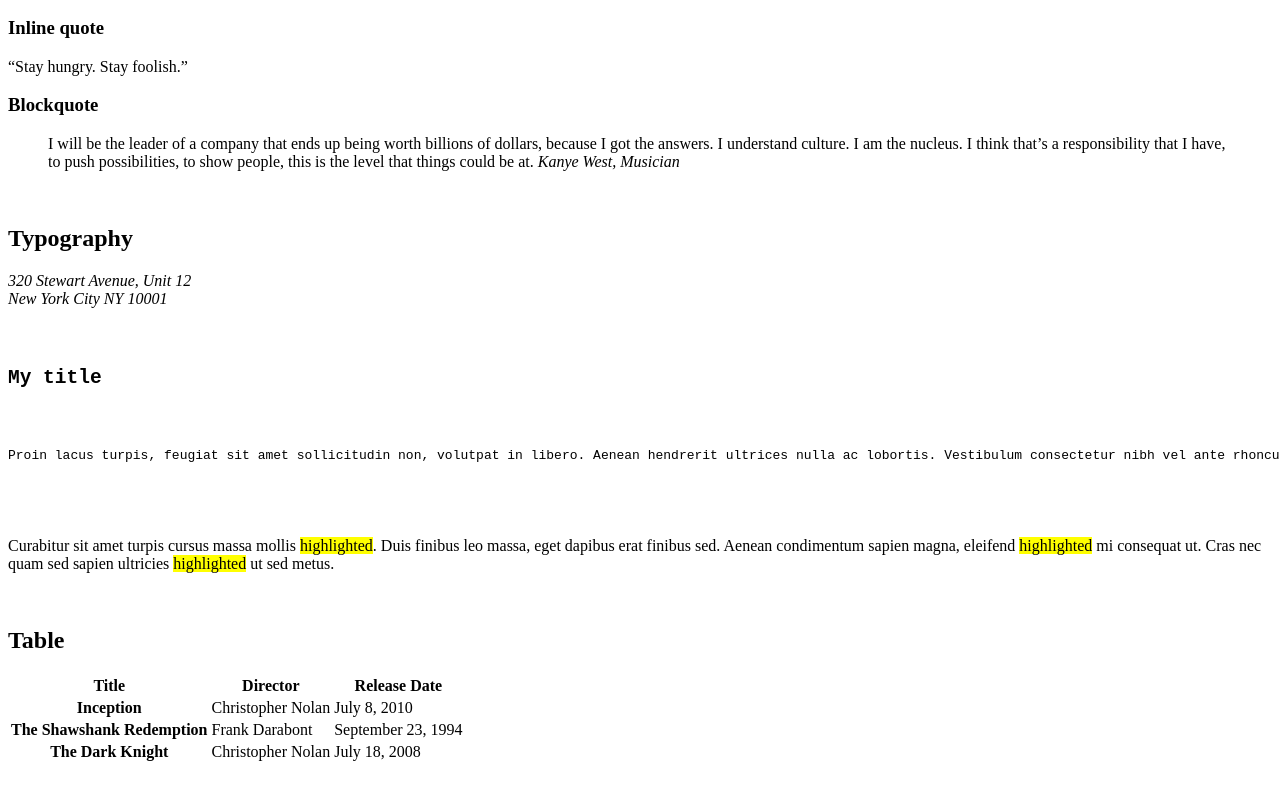
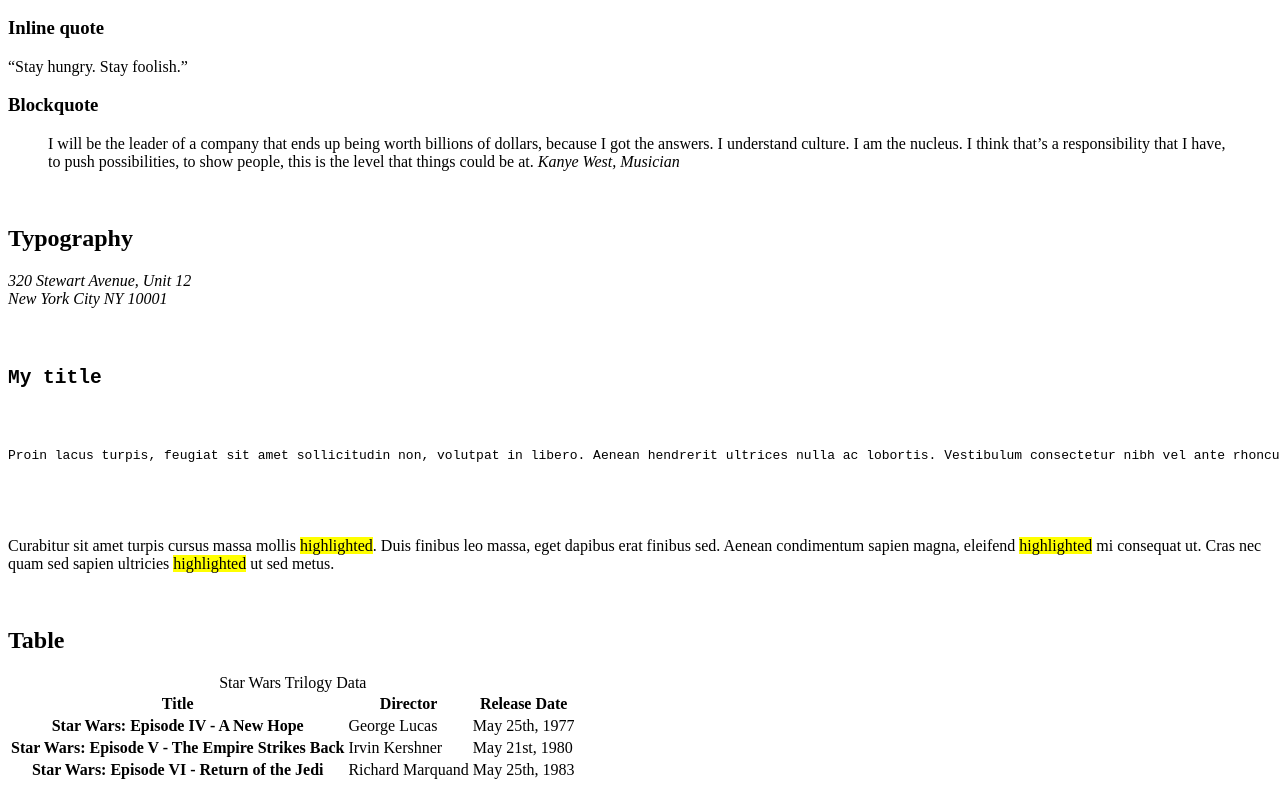
Before and after one commit to bouhvli/alx-frontend, a plain HTML site: page 0x00-html_advanced/33-styleguide.html in a window 1280 px wide. Shown: the part 1141-1931 px from the top of the page. Drawn offline with Linux system fonts and the light colour scheme.

Commit message:
pushing task 33

```diff
--- a/0x00-html_advanced/33-styleguide.html
+++ b/0x00-html_advanced/33-styleguide.html
@@ -122,6 +122,7 @@
         <h2>Table</h2>
       </header>
       <table>
+        <caption>Star Wars Trilogy Data</caption>
         <thead>
           <tr>
             <th scope="col">Title</th>
@@ -131,19 +132,19 @@
         </thead>
         <tbody>
           <tr>
-            <th scope="row">Inception</th>
-            <td>Christopher Nolan</td>
-            <td>July 8, 2010</td>
+            <th scope="row">Star Wars: Episode IV - A New Hope</th>
+            <td>George Lucas</td>
+            <td>May 25th, 1977</td>
           </tr>
           <tr>
-            <th scope="row">The Shawshank Redemption</th>
-            <td>Frank Darabont</td>
-            <td>September 23, 1994</td>
+            <th scope="row">Star Wars: Episode V - The Empire Strikes Back</th>
+            <td>Irvin Kershner</td>
+            <td>May 21st, 1980</td>
           </tr>
           <tr>
-            <th scope="row">The Dark Knight</th>
-            <td>Christopher Nolan</td>
-            <td>July 18, 2008</td>
+            <th scope="row">Star Wars: Episode VI - Return of the Jedi</th>
+            <td>Richard Marquand</td>
+            <td>May 25th, 1983</td>
           </tr>
         </tbody>
       </table>
```
